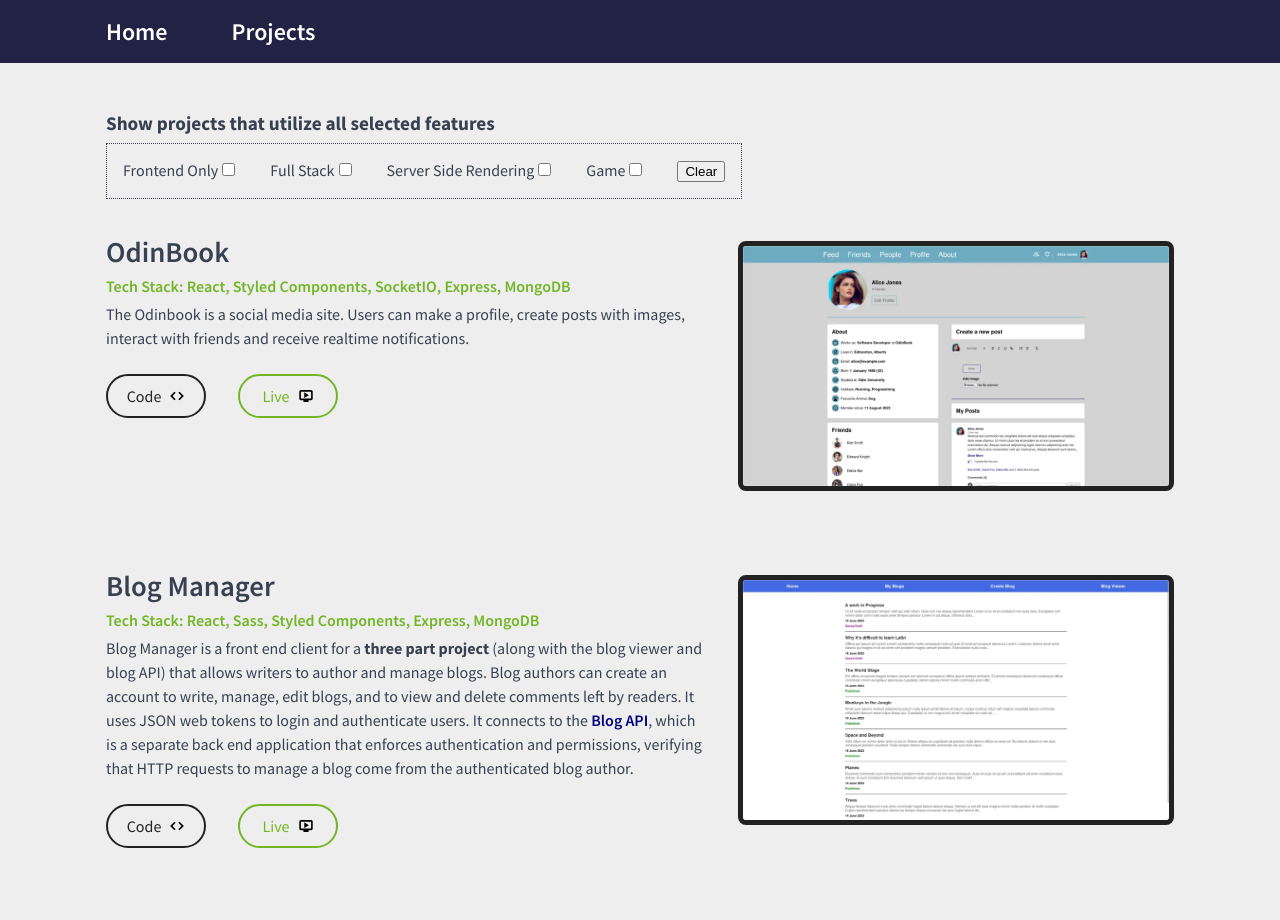
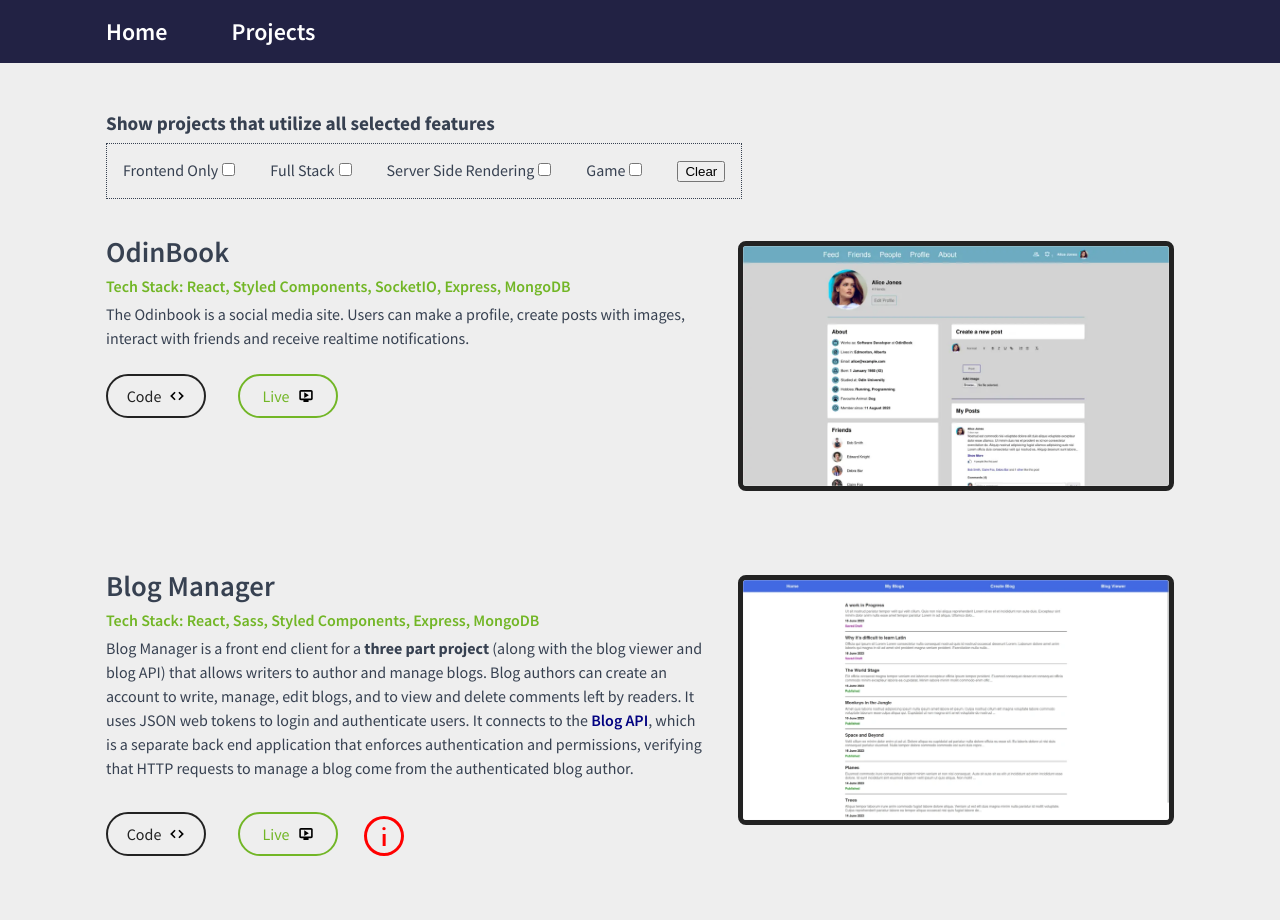
Before and after one commit to jundran/portfolio, a React (Vite) app: page /#/projects in a window 1280 px wide. Shown: the top 920 px of the page. Built offline with nearby package versions, Linux system fonts and the light colour scheme.

Commit message:
Add tooltip for projects

```diff
--- a/src/components/Filter.jsx
+++ b/src/components/Filter.jsx
@@ -65,7 +65,7 @@ const Container = styled.div`
 		}
 		li {
 			display: grid;
-			grid-template-columns: 125px 50px;
+			grid-template-columns: 170px 50px;
 		}
 		button { width: 90px; }
 	}
--- /dev/null
+++ b/src/components/Notice.jsx
@@ -0,0 +1,52 @@
+import styled from 'styled-components'
+import { useState } from 'react'
+import infoIcon from '../../public/icons/info.svg'
+
+export default function Notice ({ message }) {
+	const [showTooltip, setShowTooltip] = useState(false)
+
+	return (
+		<NoticeIcon
+			onClick={() => setShowTooltip(!showTooltip)}
+			onMouseOver={() => setShowTooltip(true)}
+			onMouseOut={() => setShowTooltip(false)}
+		>
+			<img src={infoIcon} alt='info icon' />
+			{showTooltip && <Tooltip message={message}/>}
+		</NoticeIcon>
+	)
+}
+
+function Tooltip ({ message }) {
+	return (
+		<TooltipContainer>
+			<p>{message}</p>
+		</TooltipContainer>
+	)
+}
+
+const NoticeIcon = styled.button`
+	background: none;
+	border: none;
+	outline-offset: -2px;
+	position: relative;
+	margin: 7px 0 0 -16px;
+`
+
+const TooltipContainer = styled.div`
+	position: absolute;
+	bottom: 60px;
+	right: 0;
+	background: #fff;
+	width: 310px;
+	max-width: 90vw;
+	padding:15px;
+	border: 1px solid orange;
+	color: orange;
+	font-size: 1rem;
+	text-align: start;
+	line-height: 1.4;
+	border-radius: 10px;
+	font-weight: 500;
+	p {	margin: 0; }
+`
--- a/src/components/Project.jsx
+++ b/src/components/Project.jsx
@@ -1,4 +1,5 @@
 import styled from 'styled-components'
+import Notice from './Notice'
 import { TABLET, CHARCOAL, GREEN } from '../styles/variables'
 
 export default function Project ({ data }) {
@@ -18,6 +19,7 @@ export default function Project ({ data }) {
 						<span>Live</span>
 						<img src="icons/preview.svg" alt="" />
 					</ProjectLink>
+					{data.notice && <Notice message={data.notice} />}
 				</div>
 			</div>
 			<ScreenShot src={'screenshots/' + data.image} alt={data.name} />
@@ -52,6 +54,8 @@ const Container = styled.div`
 	.links {
 		display: flex;
 		margin-top: 24px;
+		gap: 32px;
+		align-items: center;
 	}
 `
 
@@ -84,7 +88,6 @@ const ProjectLink = styled.a`
 	transition: transform .1s ease-in-out;
 	&.live {
 		color: ${GREEN};
-		margin-left: 32px;
 	}
 	&:hover { transform: scale(110%); }
 	img { width: 16px; }
--- a/src/data.js
+++ b/src/data.js
@@ -30,7 +30,8 @@ const blogManager = {
 	image: 'blog-manager.webp',
 	stack: 'React, Sass, Styled Components, Express, MongoDB',
 	tags: ['Full Stack'],
-	description: 'Blog Manager is a front end client for a <strong>three part project</strong> (along with the blog viewer and blog API) that allows writers to author and manage blogs. Blog authors can create an account to write, manage, edit blogs, and to view and delete comments left by readers. It uses JSON web tokens to login and authenticate users. It connects to the <a class="simple-link" href="https://github.com/jundran/blog-api" target="_blank" rel="noreferrer">Blog API</a>, which is a separate back end application that enforces authentication and permissions, verifying that HTTP requests to manage a blog come from the authenticated blog author.'
+	description: 'Blog Manager is a front end client for a <strong>three part project</strong> (along with the blog viewer and blog API) that allows writers to author and manage blogs. Blog authors can create an account to write, manage, edit blogs, and to view and delete comments left by readers. It uses JSON web tokens to login and authenticate users. It connects to the <a class="simple-link" href="https://github.com/jundran/blog-api" target="_blank" rel="noreferrer">Blog API</a>, which is a separate back end application that enforces authentication and permissions, verifying that HTTP requests to manage a blog come from the authenticated blog author.',
+	notice: 'The client for this app is hosted on GitHub pages but the server is hosted on a render.com and sleeps after 15 minutes of inactivity. Please allow 30 seconds from loading the client for the server to wake up and respond to network actions.'
 }
 
 const blogViewer = {
@@ -41,7 +42,8 @@ const blogViewer = {
 	image: 'blog-viewer.webp',
 	stack: 'HTML, CSS, JavaScript, Express, MongoDB',
 	tags: ['Full Stack'],
-	description: 'Blog Viewer is the front end client for reading blogs created by authors using blog-manager. It allows the public to read and comment on published blogs. For simplicity users can read and leave comments without authentication or an account. The backend <a class="simple-link" href="https://github.com/jundran/blog-api" target="_blank" rel="noreferrer">API</a> ensures that only published blogs can be fetched by the client.'
+	description: 'Blog Viewer is the front end client for reading blogs created by authors using blog-manager. It allows the public to read and comment on published blogs. For simplicity users can read and leave comments without authentication or an account. The backend <a class="simple-link" href="https://github.com/jundran/blog-api" target="_blank" rel="noreferrer">API</a> ensures that only published blogs can be fetched by the client.',
+	notice: 'The client for this app is hosted on GitHub pages but the server is hosted on a render.com and sleeps after 15 minutes of inactivity. Please allow 30 seconds from loading the client for the server to wake up and respond to network actions.'
 }
 
 const calculator = {
@@ -96,7 +98,8 @@ const inventoryApplication = {
 	image: 'inventory-application.webp',
 	stack: 'PUG, SASS, JavaScript, Express, MongoDB',
 	tags: ['Server Side Rendering'],
-	description: 'This is an inventory management application. It catalogues items available for sale in in a store along with stock counts, descriptions, prices etc. The user can view, create, edit and delete products and the categories that they belong to using the app. They can upload images and thumbnails using multer middleware. Data is persisted to a cloud hosted MongoDB database. PUG templates serve the front end views using Express. As this is a practice project it is using free tier hosting on render.com. A limitation of the  free tier is that it does not allow for persistent storage so images will not be saved across server restarts but, in the code, I have implemented functionality to save uploaded images and delete them from the database and from the file system. The initial data for this app is populated from the Dummy JSON API as it would be very time consuming and tedious to manual enter all this data myself. The app also makes use of MongoDB aggregation pipeline to generate dynamic statistics about the inventory which you can see on the homepage.'
+	description: 'This is an inventory management application. It catalogues items available for sale in in a store along with stock counts, descriptions, prices etc. The user can view, create, edit and delete products and the categories that they belong to using the app. They can upload images and thumbnails using multer middleware. Data is persisted to a cloud hosted MongoDB database. PUG templates serve the front end views using Express. As this is a practice project it is using free tier hosting on render.com. A limitation of the  free tier is that it does not allow for persistent storage so images will not be saved across server restarts but, in the code, I have implemented functionality to save uploaded images and delete them from the database and from the file system. The initial data for this app is populated from the Dummy JSON API as it would be very time consuming and tedious to manual enter all this data myself. The app also makes use of MongoDB aggregation pipeline to generate dynamic statistics about the inventory which you can see on the homepage.',
+	notice: 'The app is hosted on a server that sleeps when inactive for 15 minutes. Please allow 30 seconds for the service to wake up.'
 }
 
 const knightsTravails = {
@@ -140,7 +143,8 @@ const membersOnly = {
 	image: 'members-only.webp',
 	stack: 'EJS, SASS, JavaScript, Express, MongoDB',
 	tags: ['Server Side Rendering'],
-	description: 'This is a message board app developed with Express, MongoDB and PassportJS, serving EJS templates. It has minimal styling and isn\'t much fun but its purpose is to demonstrate how to authenticate users and manage their abilities depending on if they are logged in or on the status of their account.'
+	description: 'This is a message board app developed with Express, MongoDB and PassportJS, serving EJS templates. It has minimal styling and isn\'t much fun but its purpose is to demonstrate how to authenticate users and manage their abilities depending on if they are logged in or on the status of their account.',
+	notice: 'The app is hosted on a server that sleeps when inactive for 15 minutes. Please allow 30 seconds for the service to wake up.'
 }
 
 const memoryCard = {
@@ -162,7 +166,8 @@ const miniMessageBoard = {
 	image: 'mini-message-board.webp',
 	stack: 'PUG, SASS, JavaScript, Express',
 	tags: ['Server Side Rendering'],
-	description: 'This a simple message board app created to practise what I have learned about Express so far. It serves PUG templates. The index route shows the message board. The user can fill out the form to post a new message to the "/new" route which will save the message to an array. The user is then redirected to the index page which fetches the updated array of messages. Messages are persisted as long as the server remains running and can be seen by all users. For a production ready app, a database would be needed to provide authorization and data persistence if the server goes offline but that is beyond the scope of this project.'
+	description: 'This a simple message board app created to practise what I have learned about Express so far. It serves PUG templates. The index route shows the message board. The user can fill out the form to post a new message to the "/new" route which will save the message to an array. The user is then redirected to the index page which fetches the updated array of messages. Messages are persisted as long as the server remains running and can be seen by all users. For a production ready app, a database would be needed to provide authorization and data persistence if the server goes offline but that is beyond the scope of this project.',
+	notice: 'The app is hosted on a server that sleeps when inactive for 15 minutes. Please allow 30 seconds for the service to wake up.'
 }
 
 const movies = {
```
Also changed, not shown: public/icons/info.svg (added).
